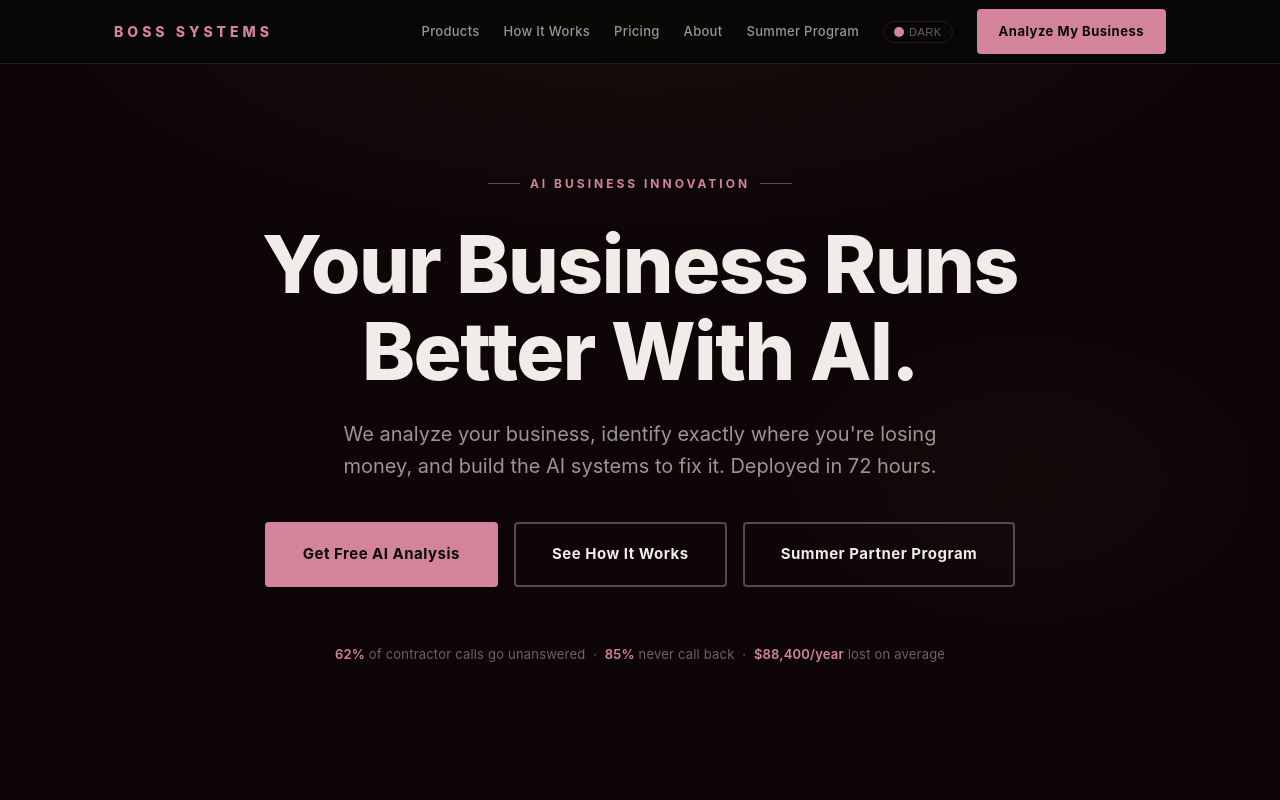
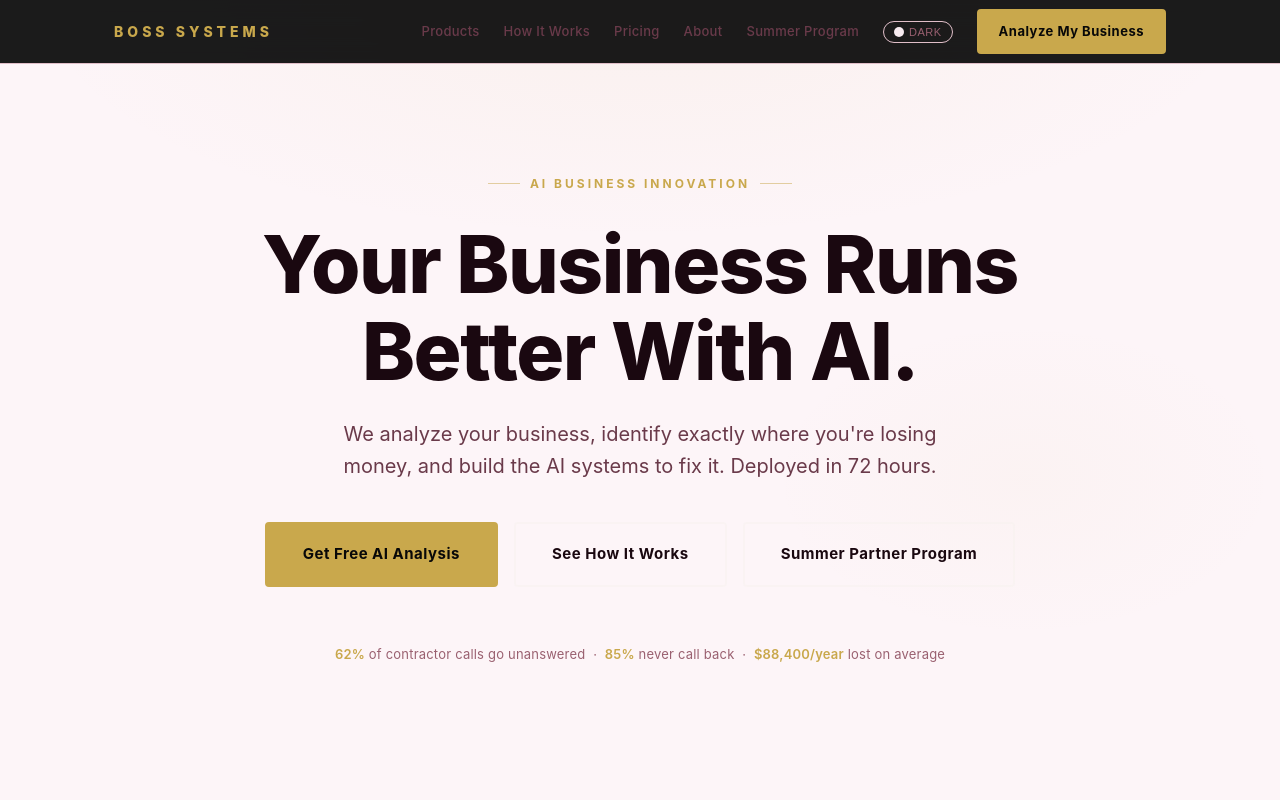
Before and after one commit to BosRoss/bosssystems.co, a plain HTML site: page index.html in a window 1280 px wide. Both pictures are taken after a click on the button "PINK". Shown: the top 800 px of the page. Drawn offline with Linux system fonts and the light colour scheme.

Commit message:
Fix pink theme: light pink/white backgrounds, gold unchanged

```diff
--- a/index.html
+++ b/index.html
@@ -32,17 +32,20 @@
       --radius-lg: 8px;
     }
 
-    /* Pink theme override */
+    /* Pink/white/gold theme — light mode with pink tones, gold stays gold */
     html.theme-pink {
-      --bg: #0d0508;
-      --bg-2: #150a0e;
-      --bg-3: #1c0f14;
-      --bg-4: #231319;
-      --gold: #D4849A;
-      --gold-light: #e8a0b4;
-      --gold-dark: #b06078;
-      --border: #2e1520;
-      --border-gold: rgba(212,132,154,0.25);
+      --bg: #fdf5f8;
+      --bg-2: #f7eaef;
+      --bg-3: #f0dde4;
+      --bg-4: #e8d0d8;
+      --gold: #C9A84C;
+      --gold-light: #dfc070;
+      --gold-dark: #a8883a;
+      --text: #1a0810;
+      --text-muted: #6a3a4a;
+      --text-dim: #9a6070;
+      --border: #e0bec8;
+      --border-gold: rgba(201,168,76,0.4);
     }
 
     html { scroll-behavior: smooth; }
@@ -1782,7 +1785,7 @@
         var lbl = document.getElementById('theme-label');
         var dot = document.getElementById('theme-dot');
         if(lbl) lbl.textContent = 'DARK';
-        if(dot) dot.style.background = '#D4849A';
+        if(dot) dot.style.background = '#f7eaef';
       }
     })();
     function toggleTheme(){
@@ -1791,7 +1794,7 @@
       var dot = document.getElementById('theme-dot');
       localStorage.setItem('boss_theme', isPink ? 'pink' : 'dark');
       if(lbl) lbl.textContent = isPink ? 'DARK' : 'PINK';
-      if(dot) dot.style.background = isPink ? '#D4849A' : '#C9A84C';
+      if(dot) dot.style.background = isPink ? '#f7eaef' : '#C9A84C';
     }
   </script>
 </body>
```
